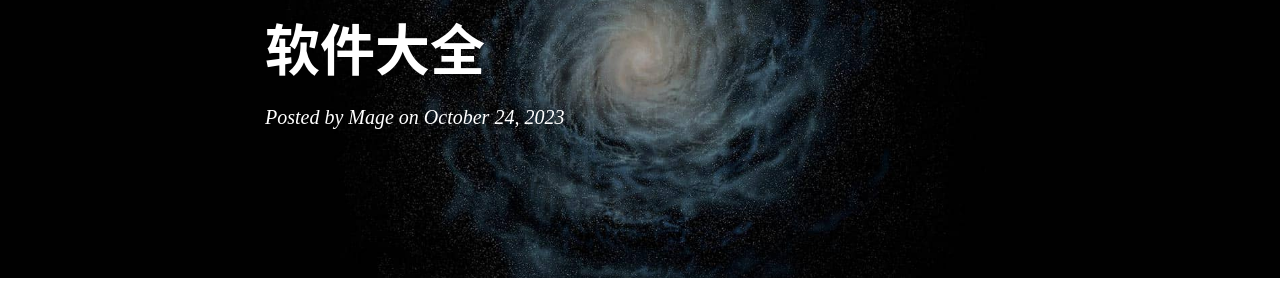
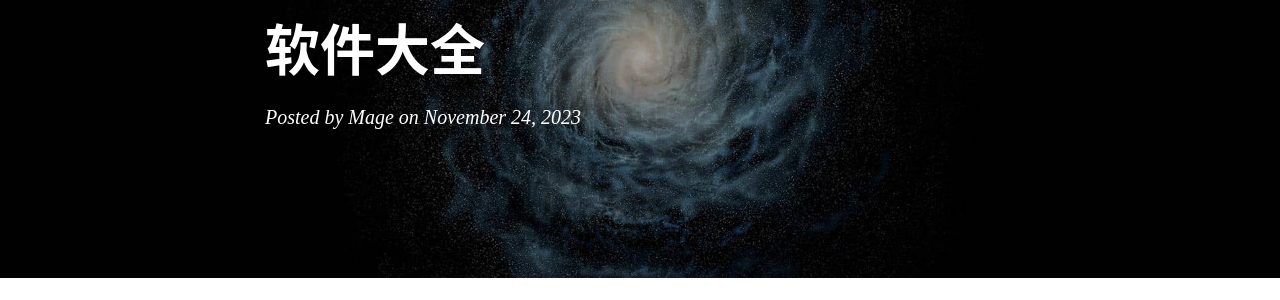
Before and after one commit to kingask/kingask.github.io, a Jekyll site: the page built from _posts/2023-11-25-soft.markdown, in a window 1280 px wide and 1400 px high. Shown: the part 179-479 px from the top of the window. Built offline with Jekyll 4.4.1, drawn with Linux system fonts in a browser that asks for light colours; nearby versions of some CDN libraries; comment, search, counter and statistics services are not loaded; part of the change alters nothing that is shown; some of the changed text lies outside the part shown.

```diff
--- a/_posts/2023-11-25-soft.markdown
+++ b/_posts/2023-11-25-soft.markdown
@@ -2,7 +2,7 @@
 layout:     post
 title:      "软件大全"
 subtitle: ""
-date:       2023-10-24 00:00:00
+date:       2023-11-24 00:54:00
 author:     "Mage"
 header-img: "img/post-bg-universe.jpg"
 tags:
```
